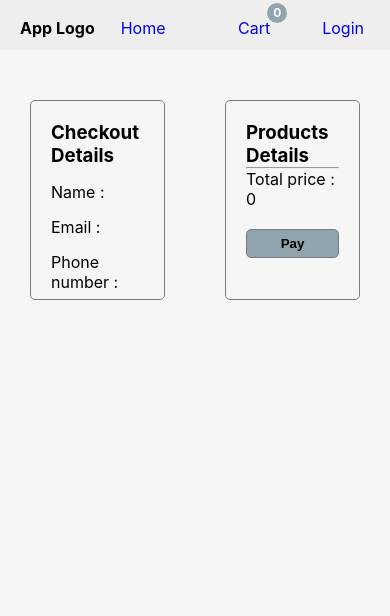
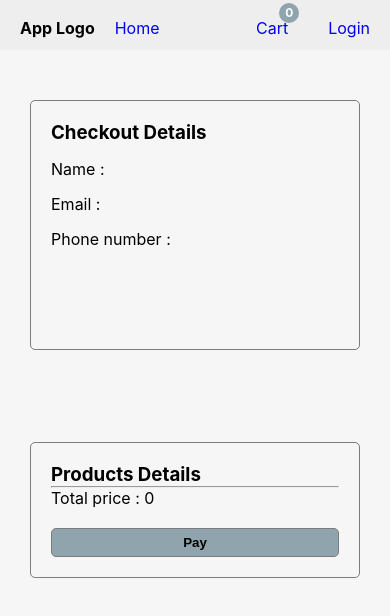
Before and after one commit to sabafooladfar/Shopping-app, a React (Create React App) app: page /checkout in a window 390 px wide. Shown: the top 616 px of the page. Built offline with nearby package versions, Linux system fonts and the light colour scheme.

Commit message:
responsive app

```diff
--- a/src/components/Navigation/Navigation.css
+++ b/src/components/Navigation/Navigation.css
@@ -5,6 +5,7 @@
   background-color: #EEEEEE;
   width: 100%;
   height: 50px;
+  /* max-width: 1170px; */
   position: sticky;
   top: 0;
 }
@@ -25,7 +26,7 @@
   justify-content: center;
 }
 .nav a {
-  margin: 0 1rem;
+  margin: 0 10px;
   padding: 5px 10px;
   border-radius: 5px;
 }
--- a/src/components/checkout/Checkout.js
+++ b/src/components/checkout/Checkout.js
@@ -1,5 +1,4 @@
 import { useCart } from "../../Providers/CartProvider";
-import { Link } from "react-router-dom";
 import { useAuth } from "../../Providers/AuthProvider";
 import "./checkout.css";
 
--- a/src/components/checkout/checkout.css
+++ b/src/components/checkout/checkout.css
@@ -2,19 +2,26 @@
     display: flex;
     justify-content: space-around;
     margin-top: 20px;
+    display: grid;
+    grid-template-columns: repeat(auto-fit, minmax(300px, 1fr));
+    grid-column-gap: 2rem;
+    grid-row-gap: 2rem;
+    max-width: 1170px;
+    width: 100%;
+    height: auto;
 }
 .userDetail{
     border-radius: 5px;
     padding: 20px;
     border: 1px solid #7c7c7c;
-    width: 50%;
+    /* width: 50%; */
     margin: 30px;
-    height: 200px;
+    height: 250px;
 }
 .productsDetail{
     border: 1px solid #7c7c7c;
     border-radius: 5px;
-    width: 50%;
+    /* width: 50%; */
     padding: 20px;
     margin: 30px;
     height: auto;
--- a/src/components/signup-login.css
+++ b/src/components/signup-login.css
@@ -9,7 +9,7 @@
   align-items: center;
   justify-content: center;
   margin: 20px;
-  width: 400px;
+  width: 300px;
 }
 .formContainer div {
   display: flex;
@@ -18,7 +18,7 @@
   margin-top: 10px;
 }
 .formContainer div input {
-  width: 400px;
+  width: 300px;
   outline: none;
   border: 1px solid #685f5f57;
   border-radius: 3px;
--- a/src/pages/Cart.css
+++ b/src/pages/Cart.css
@@ -2,16 +2,16 @@
   display: flex;
   justify-content: space-between;
   align-items: center;
-  padding: 20px;
+  padding: 20px 0;
   border-bottom: 1px solid #7c7c7c;
-  width: 80%;
+  width: 100%;
 }
 .cartList {
   display: flex;
   flex-direction: column;
 
   align-items: center;
-  flex: 1;
+  /* flex: 1; */
 }
 .cartImg {
   width: 100px;
@@ -23,19 +23,26 @@
   object-fit: cover;
 }
 .cartCenter {
-  display: flex;
-  /* justify-content: space-between; */
-  /* align-items: center; */
+  /* display: flex;
+  justify-content: center;
+  align-items: center; */
+  display: grid;
+  grid-template-columns: repeat(auto-fit, minmax(300px, 1fr));
+  grid-column-gap: 2rem;
+  grid-row-gap: 2rem;
+  max-width: 1170px;
   width: 100%;
 }
 .cartSummary {
-  width: 30%;
+  /* width: 30%; */
   padding: 20px;
   border: 1px solid #7c7c7c;
   border-radius: 5px;
   margin-right: 50px;
   height: 230px;
+  margin-left: 50px;
 }
+
 .cartSummaryItem {
   display: flex;
   justify-content: space-between;
--- a/src/pages/Cart.js
+++ b/src/pages/Cart.js
@@ -7,7 +7,6 @@ import "./Cart.css";
 const Cart = () => {
   const { cart, total } = useCart();
   const dispatch = useCartActions();
-
 
   const decHandler = (cartItem) => {
     dispatch({ type: "ADD_TO_CART", payload: cartItem });
@@ -19,7 +18,9 @@ const Cart = () => {
   if (!cart.length)
     return (
       <Layout>
-        <p style={{textAlign:"center",marginTop:"20px"}}>shopping cart is empty</p>
+        <p style={{ textAlign: "center", marginTop: "20px" }}>
+          shopping cart is empty
+        </p>
       </Layout>
     );
 
@@ -37,15 +38,21 @@ const Cart = () => {
                   <p>{item.name}</p>
                   <p>{item.price * item.quantity} $</p>
                   <div className="cartItemBtns">
-                    <button className="addBtn" onClick={() => incHandler(item)}>-</button>
+                    <button className="addBtn" onClick={() => incHandler(item)}>
+                      -
+                    </button>
                     <button>{item.quantity}</button>
-                    <button className="decBtn" onClick={() => decHandler(item)}>+</button>
+                    <button className="decBtn" onClick={() => decHandler(item)}>
+                      +
+                    </button>
                   </div>
                 </div>
               );
             })}
           </div>
-          <CartSummary cart={cart} total={total} />
+          <div className="cartSummary">
+            <CartSummary cart={cart} total={total} />
+          </div>
         </section>
       </main>
     </Layout>
@@ -55,13 +62,12 @@ const Cart = () => {
 export default Cart;
 
 const CartSummary = ({ cart, total }) => {
-  const userData = useAuth();
   const originalTotalPrice = cart.length
     ? cart.reduce((acc, curr) => acc + curr.quantity * curr.price, 0)
     : 0;
 
   return (
-    <section className="cartSummary">
+    <section>
       <h4>Cart Summary</h4>
       <div className="cartSummaryItem">
         <p>Original Price</p>
```
